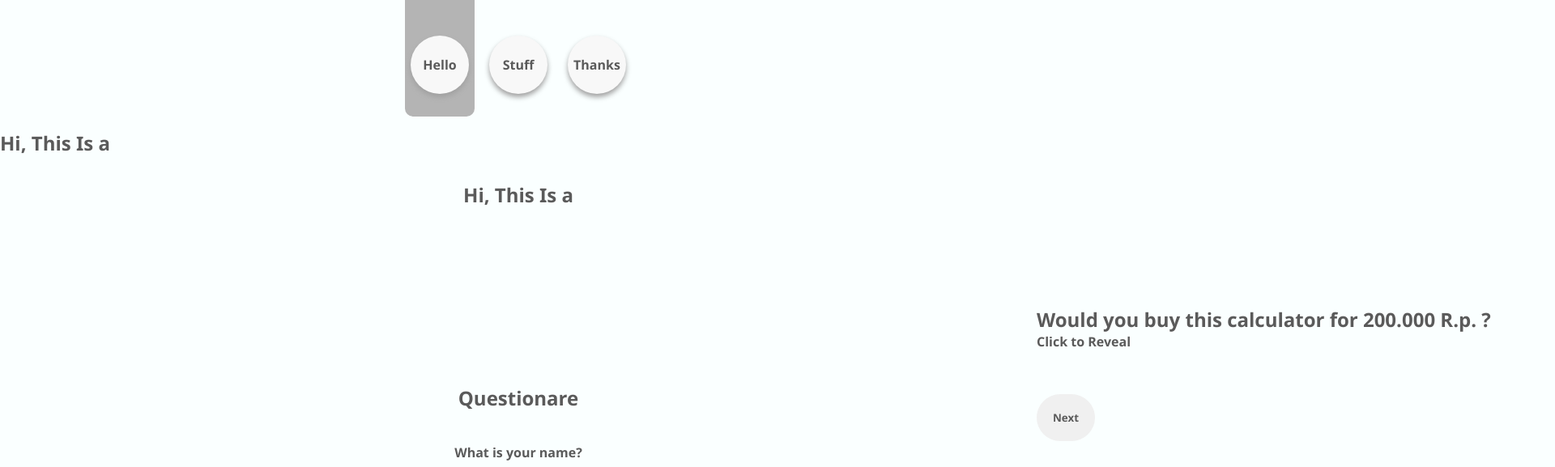
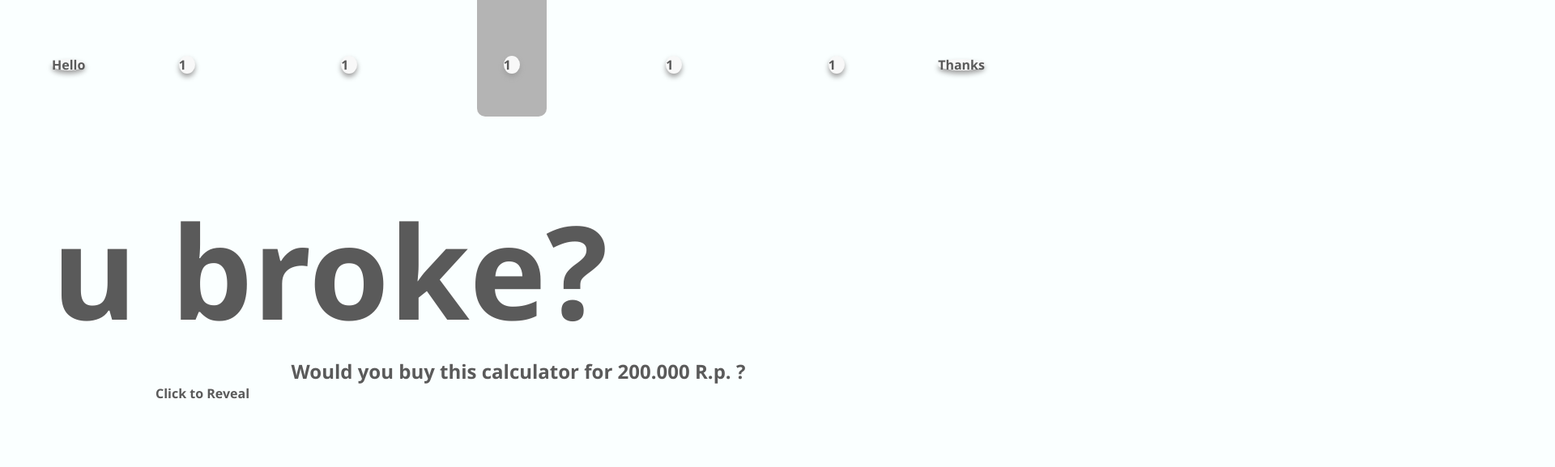
Before and after one commit to Falling10fruit/bisnis-quesitonaarte, a plain HTML site: page index.html in a window 1280 px wide. Both pictures are taken after a click on the button "fucking move on bithc". Shown: the top 577 px of the page at 81% size, 1920 px wide, since content can reach past the window. Drawn offline with Linux system fonts and the light colour scheme.

Commit message:
The progress animation works

```diff
--- a/index.css
+++ b/index.css
@@ -27,22 +27,32 @@ input {
   -moz-appearance: none;    /* Firefox */
 }
 
+html {
+    overflow: hidden;
+}
+
 
 body {
     margin: 0px;
-    height: 100vh;
+    max-height: 100vh;
+    max-width: 100vw;
     background-color: var(--back);
+    overflow: hidden;
 }
 
 main {
+    position: relative;
     display: flex;
     overflow: hidden;
     min-width: none;
     width: 800vw;
+    transition: 0.5s;
+    left: 0px;
 }
 
 .main_section {
     width: 100vw;
+    overflow: hidden;
 }
 
 .depth {
@@ -58,9 +68,12 @@ main {
     gap: 25px;
     height: 20vh;
     align-items: center;
+    padding: 0vw;
+    transition: 0.5s;
 }
 
 .progress_item {
+    position: relative;
     background-color: var(--mid);
     height: 45%;
     aspect-ratio: 1/1;
@@ -69,6 +82,7 @@ main {
     justify-content: center;
     align-items: center;
     z-index: 4;
+    transition: 0.5s;
 }
 
 #select_progress {
@@ -91,11 +105,18 @@ h1, h2, p {
     position: absolute;
     width: 100vw;
     transition: 0.5s;
-    color: var(--strong)
+    color: var(--strong);
+    left: 0vw;
 }
 
 #title h1{ font-size: min(20vh, 20vw); }
-.title_text h2{ display: hidden;}
+.title_offset{
+    visibility: hidden;
+    overflow: hidden;
+    transition: 0.5s;
+    max-height: 300px;
+    max-width: 3000px;
+}
 
 .title_text {
     position: absolute;
@@ -105,9 +126,12 @@ h1, h2, p {
 .active_title { filter: opacity(1); }
 
 #title_hello {
-    padding: 5vw;
     width: 100%;
     text-align: center;
+}
+
+#title_hello_offset {
+    margin-bottom: 5vw;
 }
 
 .next {
--- a/index.html
+++ b/index.html
@@ -3,31 +3,36 @@
     <head>
         <meta name="viewport" content="width=device-width, initial-scale=1.0">
         <link rel="stylesheet" href="index.css">
+        <link rel="stylesheet" href="secret_progress.css">
         <link rel="stylesheet" href="hello.css">
+        <link rel="stylesheet" href="ubroke.css">
     </head>
     <body>
         <div id="progress">
             <div id="select_progress"></div>
 
             <div class="progress_item depth">Hello</div>
-            <div class="progress_item depth">Stuff
-                <div class="secret_progress"></div> <!-- would you buy for 200k -->
-                <div class="secret_progress"></div> <!-- black, yellow, or white -->
-                <div class="secret_progress"></div> <!-- What do you expect from a calculator -->
-                <div class="secret_progress"></div> <!-- does this ad work-->
-                <div class="secret_progress"></div> <!-- Do you like this video better? -->
+            <div class="progress_item" style="background-color: none;" id="secret_item">
+                <div id="veil" class="depth" style="position: absolute; flex: 1">Stuff</div>
+
+                <div class="secret_progress depth">1</div> <!-- would you buy for 200k -->
+                <div class="secret_progress depth">1</div> <!-- black, yellow, or white -->
+                <div class="secret_progress depth">1</div> <!-- What do you expect from a calculator -->
+                <div class="secret_progress depth">1</div> <!-- does this ad work-->
+                <div class="secret_progress depth">1</div> <!-- Do you like this video better? -->
             </div>
 
             <div class="progress_item depth">Thanks</div>
         </div>
 
-        <main>
+        <main id="main">
             <div id="title">
-                <div class="title_text active_title" > <h2>Hi, This Is a</h2></div>
-                <h1 class="title_text" id="title_hello">Calcis</h1>
+                <div id="title_hello_offset" class="title_offset"><h2>Hi, This Is a</h2></div>
 
-                <div></div>
-                <h1 class="title_text" id="title_ubroke" >u broke?</h1>
+                <div style="position: relative">
+                    <h1 class="title_text active_title" id="title_hello">Calcis</h1>
+                    <h1 class="title_text" id="title_ubroke" >u broke?</h1>
+                </div>
             </div>
 
             <section id="hello" class="main_section">
@@ -36,11 +41,11 @@
                 <h2>Questionare</h2>
 
                 <label for="name">What is your name?</label>
-                <input type="text" name="name" class="depth" id="name">
+                <input type="text" name="name" class="depth" id="name" value = "Johnny">
 
                 <p class="warning" id="name_Warn">at least put something in there</p>
 
-                <button class="next" onclick="hello_next()">fucking move on bithc</button>
+                <button class="next" id="next_hello">fucking move on bithc</button>
             </section>
 
             <section id="ubroke" class="main_section">
--- a/index.js
+++ b/index.js
@@ -1,6 +1,6 @@
 const pages = {
-    HELLO: 1,
-    UBROKE: 2
+    HELLO: 0,
+    UBROKE: 1
 }
 
 let current_page = pages.HELLO;
@@ -29,19 +29,41 @@ function tick() {
     requestAnimationFrame(tick)
 }
 
+const main = document.getElementById("main");
+
 const name_input = document.getElementById("name")
 const name_warn = document.getElementById("name_Warn")
-function hello_next() {
-    name_warn.style.height = "21px";
+document.getElementById("next_hello").onclick = hello_next;
+// hello_next();
+function hello_next () {
+
+    console.log(name_input.value.length)
 
     if (name_input.value.length == 0) {
         name_warn.innerText = "At least put something in there"
+        name_warn.style.height = "21px";
         return
     }
+
+    console.log(title_texts[current_page]);
 
     title_texts[current_page].classList.remove("active_title")
     current_page++
     title_texts[current_page].classList.add("active_title")
+    title.style.left = "100vw";
 
+    const title_hello_offset = document.getElementById("title_hello_offset");
+    title_hello_offset.style.maxHeight = "0px";
+    title_hello_offset.style.margin = "0vh";
 
+    progress_items[1].classList.add("secret_revealed");
+
+    document.getElementById("veil").style.filter =  "opacity(0)";
+
+    document.getElementById("progress").style.padding = "5vw";
+
+    title.style.fontSize = "min(10vh, 10vw)";
+    title.style.padding = ""
+
+    main.style.left = "-100vw";
 }
--- /dev/null
+++ b/secret_progress.css
@@ -0,0 +1,42 @@
+#secret_item {
+    filter: opacity(1);
+    z-index: 5;
+
+    background-color: rgba(0, 0, 0, 0);
+    border-radius: 0px;
+
+    display: flex;
+    justify-content: space-around;
+    align-items: center;
+}
+
+#veil {
+    position: relative;
+    background-color: var(--mid);
+    height: 100%;
+    aspect-ratio: 1/1;
+    border-radius: 100%;
+    display: flex;
+    justify-content: center;
+    align-items: center;
+    z-index: 4;
+    transition: 0.5s;
+}
+
+.secret_revealed {
+    flex: 1;
+}
+
+.secret_progress {
+    z-index: 3;
+    position: relative;
+    display: none;
+    width: 20px;
+    aspect-ratio: 1/1;
+    background-color: var(--mid);
+    border-radius: 100%;
+}
+
+.secret_revealed .secret_progress  {
+    display: block !important;
+}
--- /dev/null
+++ b/ubroke.css
@@ -0,0 +1,29 @@
+#ubroke {
+    padding: 5vw;
+    display: flex;
+    flex-direction: column;
+    align-items: center;
+}
+
+#title_ubroke {
+    padding: 5vw;
+}
+
+#ubroke label {
+    margin-top: 5vh;
+}
+
+#ubroke input {
+    height: 40px;
+    margin: 10px;
+
+    border-radius: 40px;
+    padding: 10px;
+}
+
+#ubroke .next { margin-top: 5vh; }
+
+#calc_card {
+    width: 70vw;
+    aspect-ratio: 3/4;
+}
```
